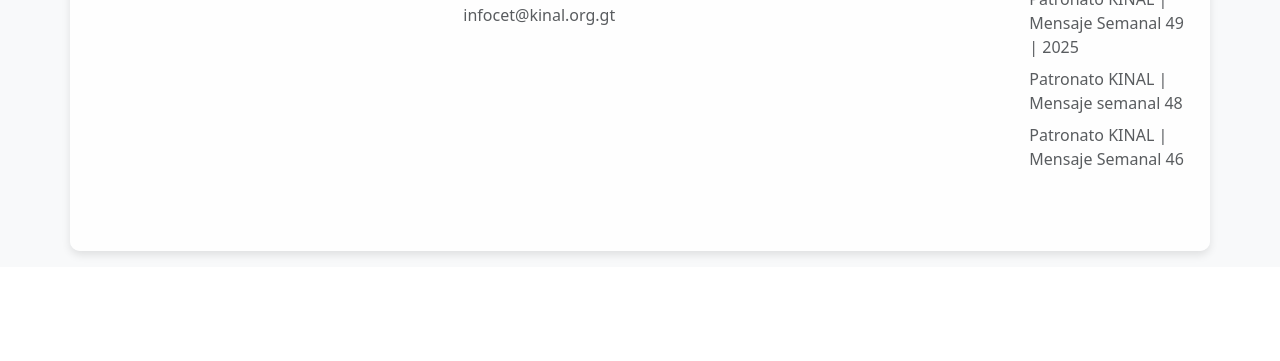
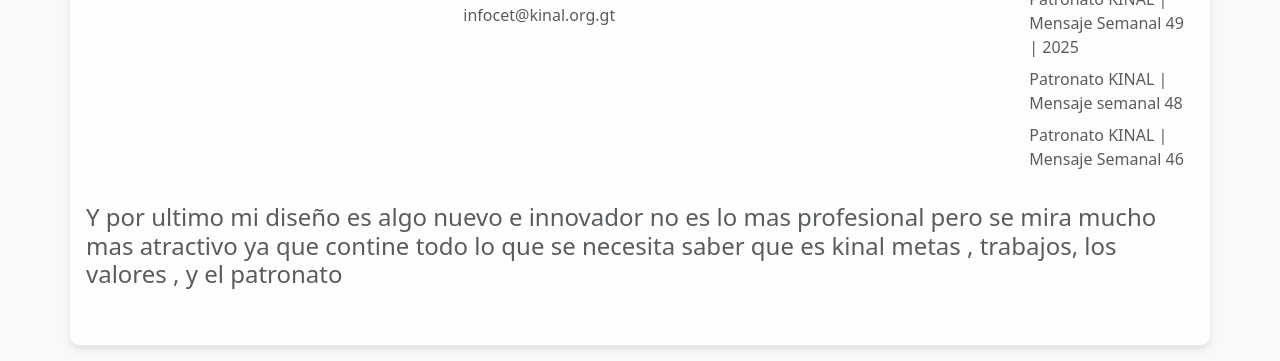
Before and after one commit to BrandonPu/PaginaWebPu-IN6CV, a website: page terceraPágina/terceraPágina.html in a window 1280 px wide. Shown: the part 3162-3523 px from the top of the page. Before the commit the page ends 3429 px from the top, so only its background shows below. Drawn offline with nearby package versions, Linux system fonts and the light colour scheme.

Commit message:
Lo ultimo

```diff
--- a/terceraPágina/terceraPágina.html
+++ b/terceraPágina/terceraPágina.html
@@ -31,7 +31,8 @@
                                         QUIÉNES SOMOS
                                     </a>
                                     <ul class="dropdown-menu">
-                                        <li><a class="dropdown-item" href="/segundaPágina/segundaPágina.html">Segunda Página</a></li>
+                                        <li><a class="dropdown-item" href="/segundaPágina/segundaPágina.html">Segunda
+                                                Página</a></li>
                                         <li><a class="dropdown-item" href="#">Fundación</a></li>
                                         <li><a class="dropdown-item" href="#">Patronato</a></li>
                                         <li><a class="dropdown-item" href="#">Fundación</a></li>
@@ -320,6 +321,10 @@
                         <li class="mb-2">Patronato KINAL | Mensaje Semanal 46</a></li>
                     </ul>
                 </div>
+
+                <h4>Y por ultimo mi diseño es algo nuevo e innovador no es lo mas profesional pero se mira mucho mas
+                    atractivo ya que contine todo lo que se necesita saber que es kinal metas , trabajos, los valores ,
+                    y el patronato</h4>
             </div>
         </div>
     </footer>
```
